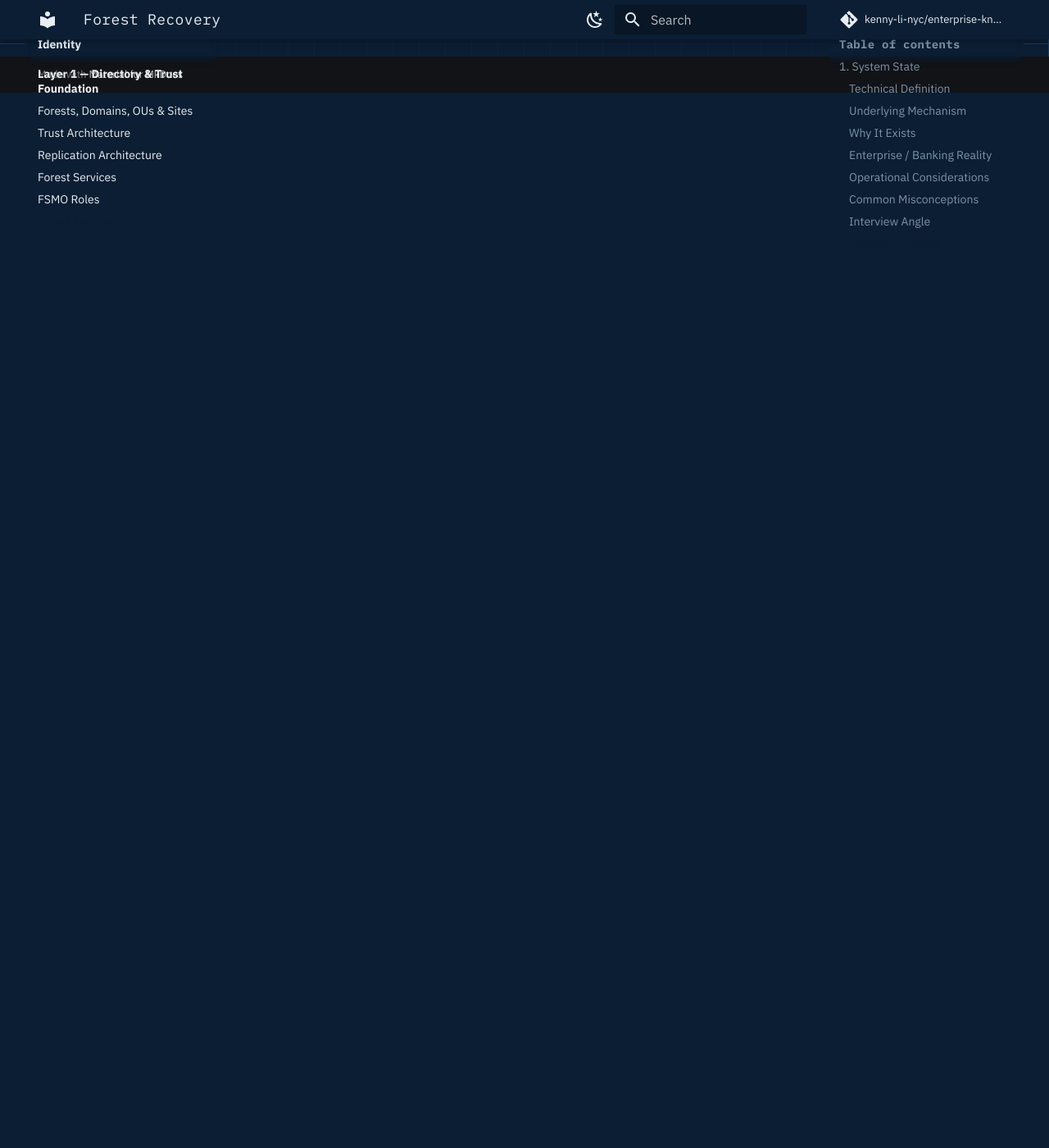
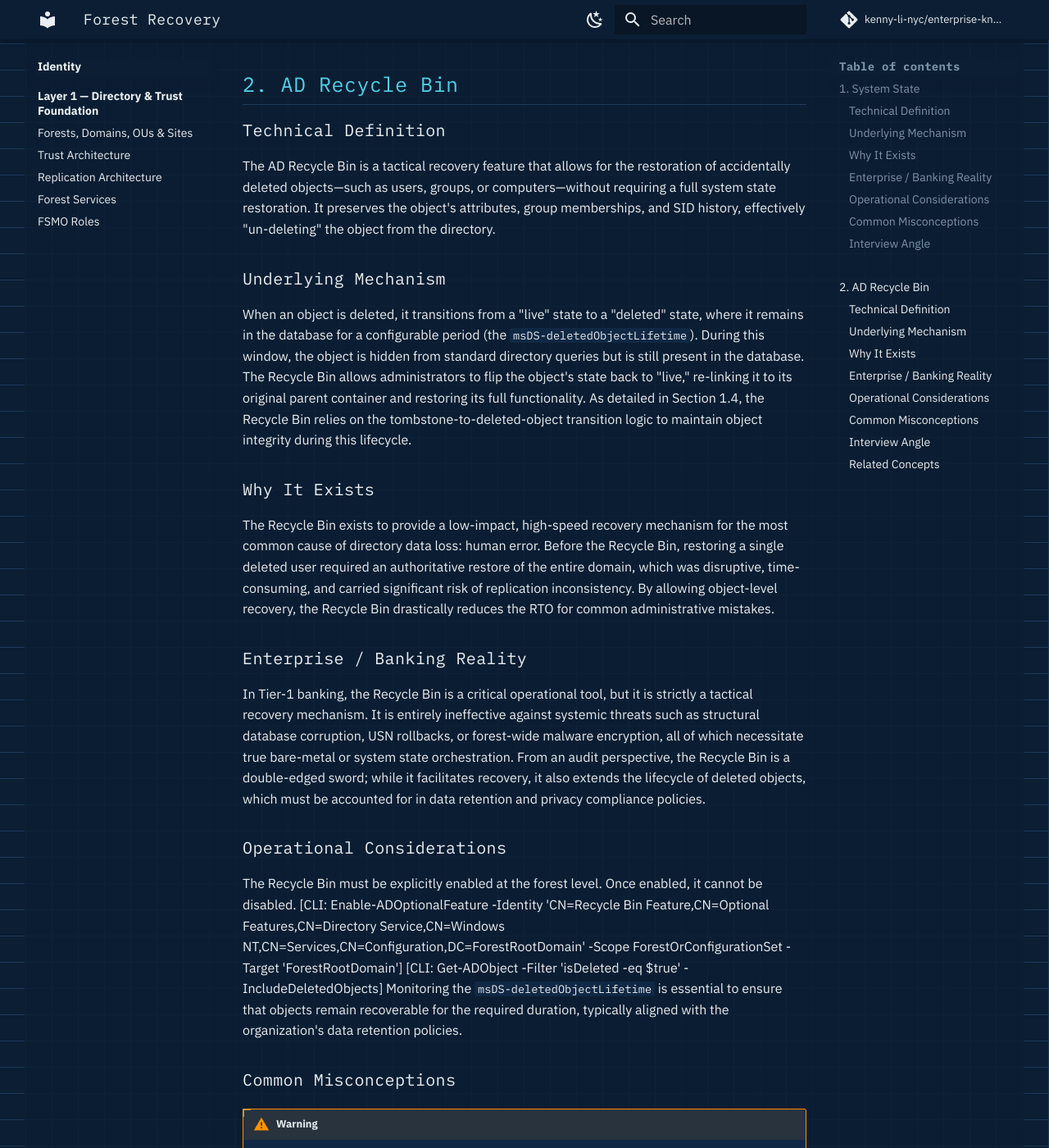
Before and after one commit to kenny-li-nyc/enterprise-knowledge-base, an MkDocs documentation site: the page built from docs/identity/layer1-directory-trust/forest-recovery.md, in a window 1280 px wide and 1400 px high, scrolled down 2410 px. Shown: the whole window at 82% size. Built offline with MkDocs 1.6.1 and Material for MkDocs 9.7.7, drawn with Linux system fonts in a browser that asks for light colours; comment, search, counter and statistics services are not loaded; some of the changed text lies outside the part shown.

Commit message:
docs: add AD Recycle Bin section to forest recovery documentation
Co-authored-by: aider (gemini/gemini-3.1-flash-lite) <aider@aider.chat>

```diff
--- a/docs/identity/layer1-directory-trust/forest-recovery.md
+++ b/docs/identity/layer1-directory-trust/forest-recovery.md
@@ -35,3 +35,39 @@ When performing a restore, the domain controller must be booted into Directory S
 ### Related Concepts
 *   [Replication Architecture (Section 1.3)] - For understanding how replication vectors interact with restored DCs.
 *   [Forest Services (Section 1.4)] - For details on the AD Recycle Bin and object-level recovery.
+
+## 2. AD Recycle Bin
+
+### Technical Definition
+The AD Recycle Bin is a tactical recovery feature that allows for the restoration of accidentally deleted objects—such as users, groups, or computers—without requiring a full system state restoration. It preserves the object's attributes, group memberships, and SID history, effectively "un-deleting" the object from the directory.
+
+### Underlying Mechanism
+When an object is deleted, it transitions from a "live" state to a "deleted" state, where it remains in the database for a configurable period (the `msDS-deletedObjectLifetime`). During this window, the object is hidden from standard directory queries but is still present in the database. The Recycle Bin allows administrators to flip the object's state back to "live," re-linking it to its original parent container and restoring its full functionality. As detailed in Section 1.4, the Recycle Bin relies on the tombstone-to-deleted-object transition logic to maintain object integrity during this lifecycle.
+
+### Why It Exists
+The Recycle Bin exists to provide a low-impact, high-speed recovery mechanism for the most common cause of directory data loss: human error. Before the Recycle Bin, restoring a single deleted user required an authoritative restore of the entire domain, which was disruptive, time-consuming, and carried significant risk of replication inconsistency. By allowing object-level recovery, the Recycle Bin drastically reduces the RTO for common administrative mistakes.
+
+### Enterprise / Banking Reality
+In Tier-1 banking, the Recycle Bin is a critical operational tool, but it is strictly a tactical recovery mechanism. It is entirely ineffective against systemic threats such as structural database corruption, USN rollbacks, or forest-wide malware encryption, all of which necessitate true bare-metal or system state orchestration. From an audit perspective, the Recycle Bin is a double-edged sword; while it facilitates recovery, it also extends the lifecycle of deleted objects, which must be accounted for in data retention and privacy compliance policies.
+
+### Operational Considerations
+The Recycle Bin must be explicitly enabled at the forest level. Once enabled, it cannot be disabled.
+[CLI: Enable-ADOptionalFeature -Identity 'CN=Recycle Bin Feature,CN=Optional Features,CN=Directory Service,CN=Windows NT,CN=Services,CN=Configuration,DC=ForestRootDomain' -Scope ForestOrConfigurationSet -Target 'ForestRootDomain']
+[CLI: Get-ADObject -Filter 'isDeleted -eq $true' -IncludeDeletedObjects]
+Monitoring the `msDS-deletedObjectLifetime` is essential to ensure that objects remain recoverable for the required duration, typically aligned with the organization's data retention policies.
+
+### Common Misconceptions
+!!! warning
+    A common misconception is that the AD Recycle Bin is a form of backup. It is not. It is a directory feature that protects against accidental deletion, not against database corruption, hardware failure, or malicious encryption. Relying on the Recycle Bin as your primary recovery strategy for a disaster scenario is a critical failure in architectural planning.
+
+### Interview Angle
+1. **Scenario:** A junior admin accidentally deletes a critical organizational unit containing thousands of objects. The Recycle Bin is enabled. What is your recovery strategy?
+   *Model Answer:* I would use the AD Recycle Bin to restore the OU and its contents. Since the Recycle Bin preserves object attributes and relationships, this is the most efficient and least disruptive recovery method. I would then verify the integrity of the restored objects and their permissions.
+2. **Scenario:** Why would you not rely on the AD Recycle Bin for a ransomware recovery?
+   *Model Answer:* Ransomware typically encrypts the entire database or corrupts the directory structure, rendering the Recycle Bin inaccessible or ineffective. The Recycle Bin is designed for object-level deletion, not for recovering from a systemic, forest-wide compromise that requires a clean-room restoration of the entire directory.
+3. **Scenario:** How does the Recycle Bin impact the size of the Active Directory database?
+   *Model Answer:* Because deleted objects are retained in the database for the duration of the `msDS-deletedObjectLifetime`, the database size can increase. In large environments, this requires careful monitoring of disk space and database performance, especially if the deletion rate is high.
+
+### Related Concepts
+*   [Forest Services (Section 1.4)] - For the foundational mechanics of object deletion and tombstoning.
+*   [Replication Architecture (Section 1.3)] - For understanding how object deletion and restoration propagate across the forest.
```
